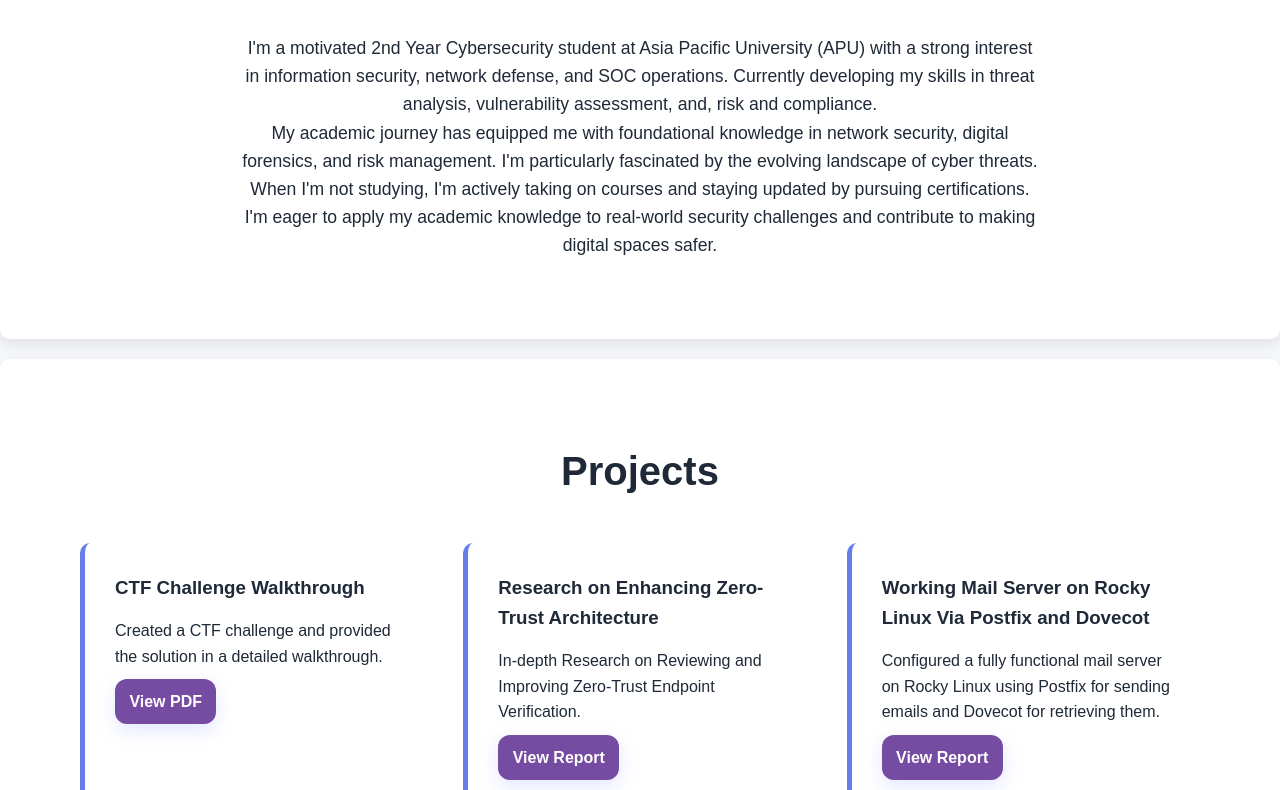
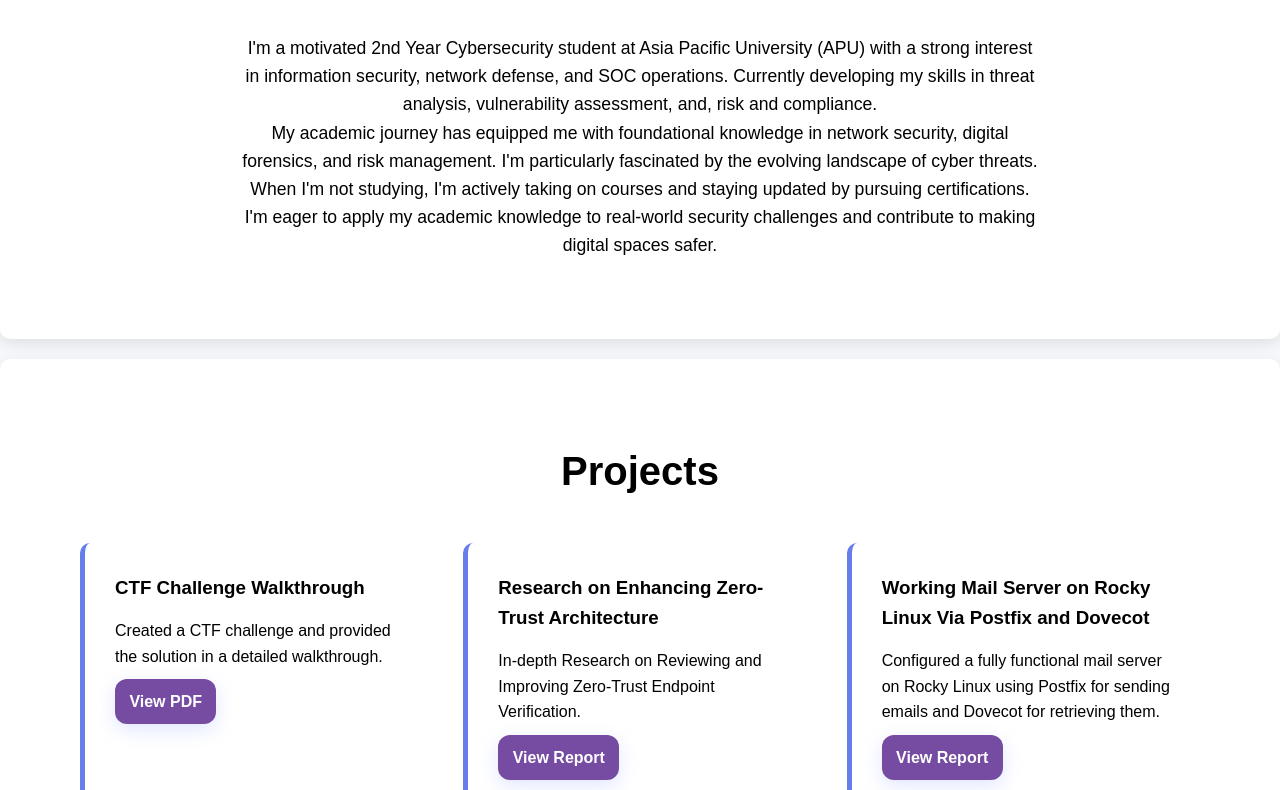
Before and after one commit to jqfz/jqfz.github.io, a plain HTML site: page index.html in a window 1280 px wide. Shown: the part 495-1285 px from the top of the page. Drawn offline with Linux system fonts and the light colour scheme.

Commit message:
Update index.html

```diff
--- a/index.html
+++ b/index.html
@@ -15,8 +15,8 @@
     :root {
       --page: #f7f8fb;          /* page background */
       --surface: #ffffff;       /* cards/sections */
-      --text: #1f2937;          /* primary text */
-      --muted: #5b6a82;         /* secondary text */
+      --text: #000000;          /* primary text */
+      --muted: #ffffff;         /* secondary text */
       --brand-1: #667eea;       /* indigo */
       --brand-2: #764ba2;       /* purple */
       --brand-2-600: #5c3a96;   /* darker hover */
```
